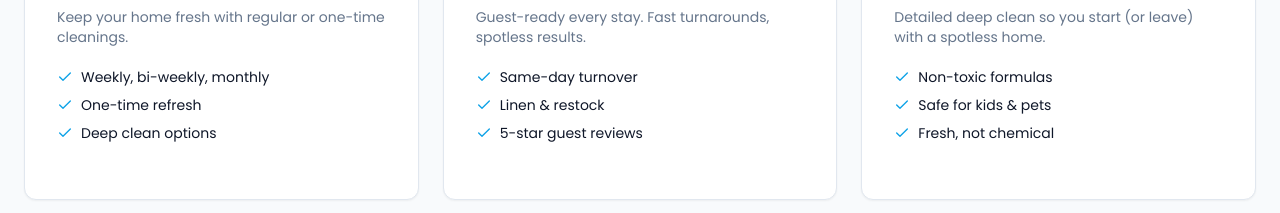
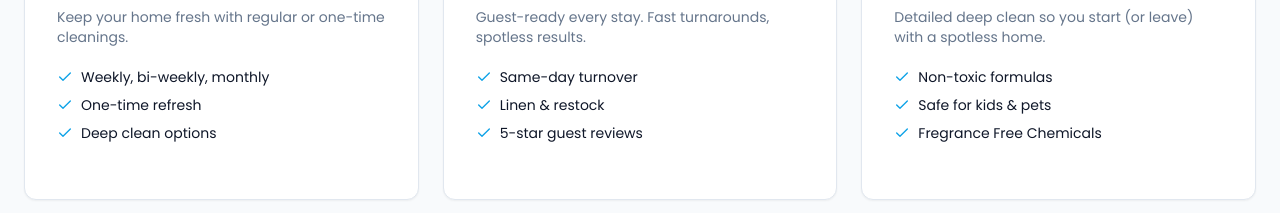
Before and after one commit to squeegee503-cmd/Squeegee-Maids, a React (Vite) app: page / in a window 1280 px wide. Shown: the part 2400-2613 px from the top of the page. Built offline with nearby package versions, Linux system fonts and the light colour scheme; no server answers.

Commit message:
Updated Services.tsx

```diff
--- a/src/components/sections/Services.tsx
+++ b/src/components/sections/Services.tsx
@@ -19,7 +19,7 @@ const services = [
     icon: Leaf,
     title: "Eco-Friendly Products",
     description: "Detailed deep clean so you start (or leave) with a spotless home.",
-    features: ["Non-toxic formulas", "Safe for kids & pets", "Fresh, not chemical"],
+    features: ["Non-toxic formulas", "Safe for kids & pets", "Fregrance Free Chemicals"],
   },
 ];
 
```
